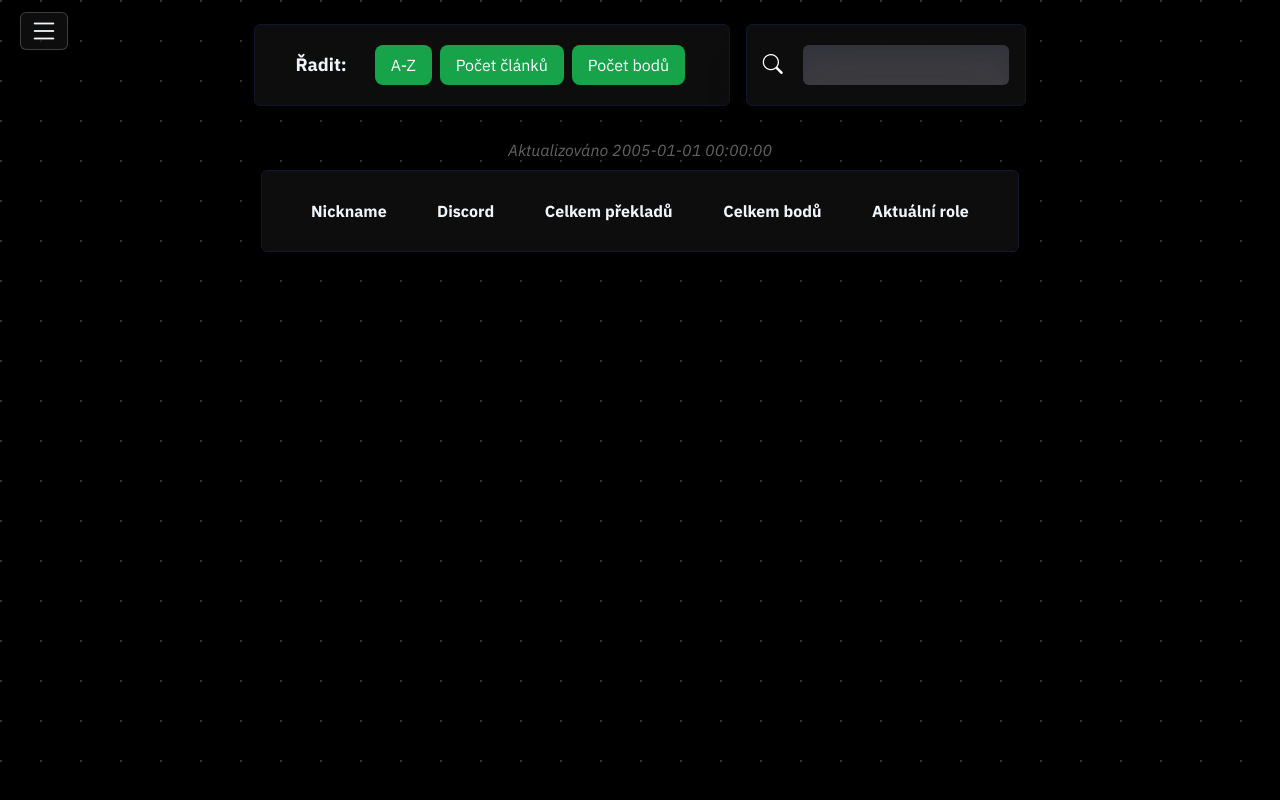
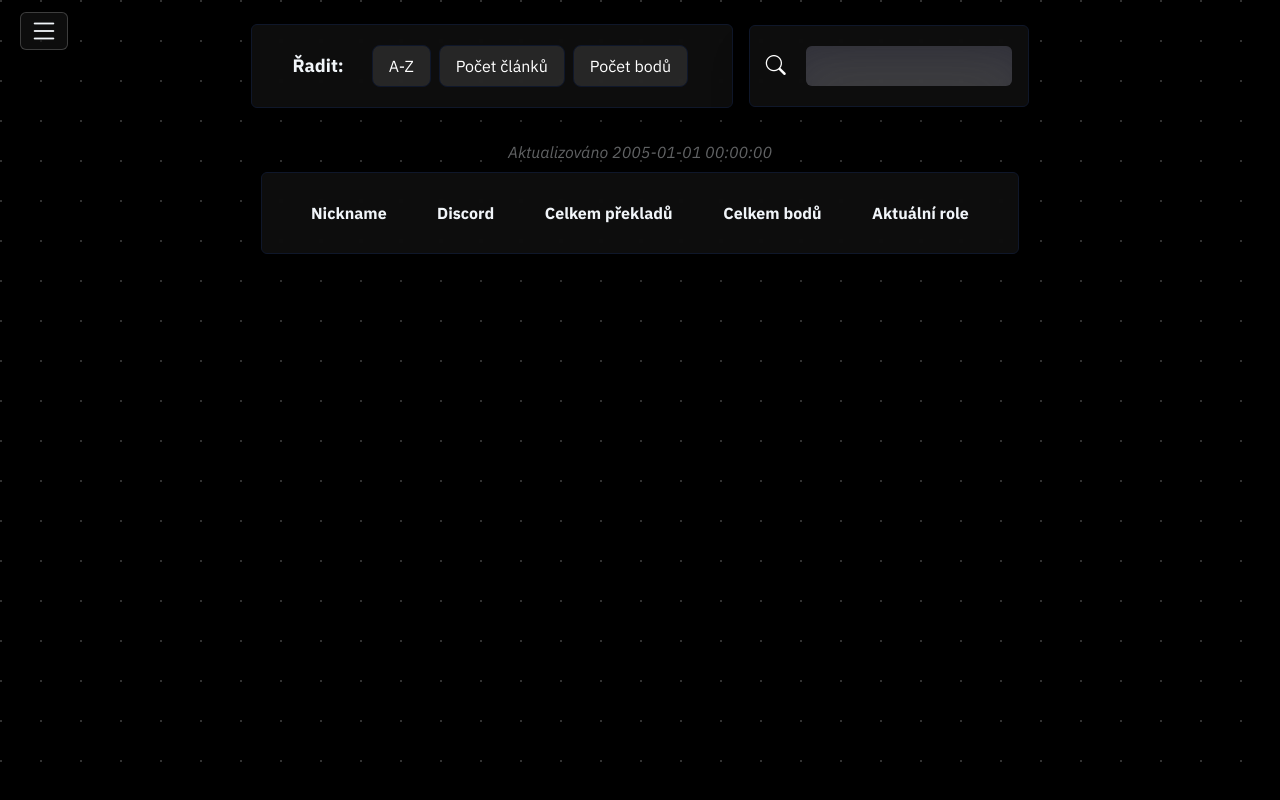
Before and after one commit to scp-cs/translatordb_web, a Flask app: page / in a window 1280 px wide. Run offline with Flask 3, Linux system fonts and the light colour scheme; data that the repository does not hold is empty; some libraries are stand-ins or nearby versions.

Commit message:
update the sorter buttons

```diff
--- a/static/css/src/style.css
+++ b/static/css/src/style.css
@@ -86,7 +86,7 @@ td {
   }
 
   .sorter-button {
-    @apply hover:bg-green-500 md:my-0 md:w-auto md:mx-1 btn-rounded flex-grow my-2 bg-green-600;
+    @apply hover:bg-white/30 md:my-0 md:w-auto md:mx-1 btn-rounded border border-slate-900 flex-grow my-2 bg-white/10;
   }
 
 }
--- a/static/css/style.css
+++ b/static/css/style.css
@@ -654,6 +654,7 @@ video {
      -moz-user-select: none;
           user-select: none;
   border-radius: 0.5rem;
+  --tw-bg-opacity: 0.8;
   padding-left: 1rem;
   padding-right: 1rem;
   padding-top: 0.5rem;
@@ -667,13 +668,14 @@ video {
   margin-top: 0.5rem;
   margin-bottom: 0.5rem;
   flex-grow: 1;
-  --tw-bg-opacity: 1;
-  background-color: rgb(22 163 74 / var(--tw-bg-opacity));
+  border-width: 1px;
+  --tw-border-opacity: 1;
+  border-color: rgb(15 23 42 / var(--tw-border-opacity));
+  background-color: rgb(255 255 255 / 0.1);
 }
 
 .sorter-button:hover{
-  --tw-bg-opacity: 1;
-  background-color: rgb(34 197 94 / var(--tw-bg-opacity));
+  background-color: rgb(255 255 255 / 0.3);
 }
 
 @media (min-width: 768px){
@@ -1349,6 +1312,10 @@ video {
   --tw-gradient-to: #0f172a;
 }
 
+.bg-fixed{
+  background-attachment: fixed;
+}
+
 .p-10{
   padding: 2.5rem;
 }
@@ -1585,8 +1552,8 @@ video {
   outline-offset: 2px;
 }
 
-.backdrop-blur-lg{
-  --tw-backdrop-blur: blur(16px);
+.backdrop-blur-sm{
+  --tw-backdrop-blur: blur(4px);
   -webkit-backdrop-filter: var(--tw-backdrop-blur) var(--tw-backdrop-brightness) var(--tw-backdrop-contrast) var(--tw-backdrop-grayscale) var(--tw-backdrop-hue-rotate) var(--tw-backdrop-invert) var(--tw-backdrop-opacity) var(--tw-backdrop-saturate) var(--tw-backdrop-sepia);
           backdrop-filter: var(--tw-backdrop-blur) var(--tw-backdrop-brightness) var(--tw-backdrop-contrast) var(--tw-backdrop-grayscale) var(--tw-backdrop-hue-rotate) var(--tw-backdrop-invert) var(--tw-backdrop-opacity) var(--tw-backdrop-saturate) var(--tw-backdrop-sepia);
 }
@@ -1597,14 +1564,8 @@ video {
           backdrop-filter: var(--tw-backdrop-blur) var(--tw-backdrop-brightness) var(--tw-backdrop-contrast) var(--tw-backdrop-grayscale) var(--tw-backdrop-hue-rotate) var(--tw-backdrop-invert) var(--tw-backdrop-opacity) var(--tw-backdrop-saturate) var(--tw-backdrop-sepia);
 }
 
-.backdrop-blur-sm{
-  --tw-backdrop-blur: blur(4px);
-  -webkit-backdrop-filter: var(--tw-backdrop-blur) var(--tw-backdrop-brightness) var(--tw-backdrop-contrast) var(--tw-backdrop-grayscale) var(--tw-backdrop-hue-rotate) var(--tw-backdrop-invert) var(--tw-backdrop-opacity) var(--tw-backdrop-saturate) var(--tw-backdrop-sepia);
-          backdrop-filter: var(--tw-backdrop-blur) var(--tw-backdrop-brightness) var(--tw-backdrop-contrast) var(--tw-backdrop-grayscale) var(--tw-backdrop-hue-rotate) var(--tw-backdrop-invert) var(--tw-backdrop-opacity) var(--tw-backdrop-saturate) var(--tw-backdrop-sepia);
-}
-
-.backdrop-blur-2xl{
-  --tw-backdrop-blur: blur(40px);
+.backdrop-blur-lg{
+  --tw-backdrop-blur: blur(16px);
   -webkit-backdrop-filter: var(--tw-backdrop-blur) var(--tw-backdrop-brightness) var(--tw-backdrop-contrast) var(--tw-backdrop-grayscale) var(--tw-backdrop-hue-rotate) var(--tw-backdrop-invert) var(--tw-backdrop-opacity) var(--tw-backdrop-saturate) var(--tw-backdrop-sepia);
           backdrop-filter: var(--tw-backdrop-blur) var(--tw-backdrop-brightness) var(--tw-backdrop-contrast) var(--tw-backdrop-grayscale) var(--tw-backdrop-hue-rotate) var(--tw-backdrop-invert) var(--tw-backdrop-opacity) var(--tw-backdrop-saturate) var(--tw-backdrop-sepia);
 }
--- a/templates/base.j2
+++ b/templates/base.j2
@@ -12,7 +12,7 @@
     {% block head %}
     {% endblock head %}
 </head>
-<body class="h-full text-slate-100 ">
+<body class="h-full bg-fixed text-slate-100">
     {% block content %}
     {% endblock content %}
     {% include 'flashmessage.j2' %}
--- a/templates/users.j2
+++ b/templates/users.j2
@@ -16,7 +16,7 @@
         </div>
     </div>
     <div class="italic opacity-40">Aktualizováno {{lastupdate}}</div>
-    <table class="w-full mt-2 text-center transition-all shadow-2xl bg-white/5 backdrop-blur-sm rounded-md md:border-separate md:table-auto md:py-5 md:w-auto md:min-w-[60%] border-spacing-x-12 border-spacing-y-0 border-slate-900 border ">
+    <table class="w-full mt-2 transition-all shadow-2xl bg-white/5 backdrop-blur-sm rounded-md md:border-separate md:table-auto md:py-5 md:w-auto md:min-w-[60%] border-spacing-x-12 border-spacing-y-0 border-slate-900 border ">
     <thead>
         <tr class="border-b-2 border-black">
             <th>Nickname</th>
```
Also changed, not shown: other parts of static/css/style.css (+29 -83 lines).
